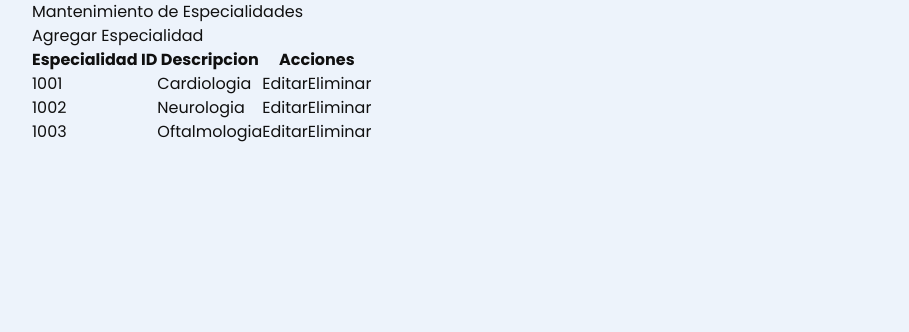
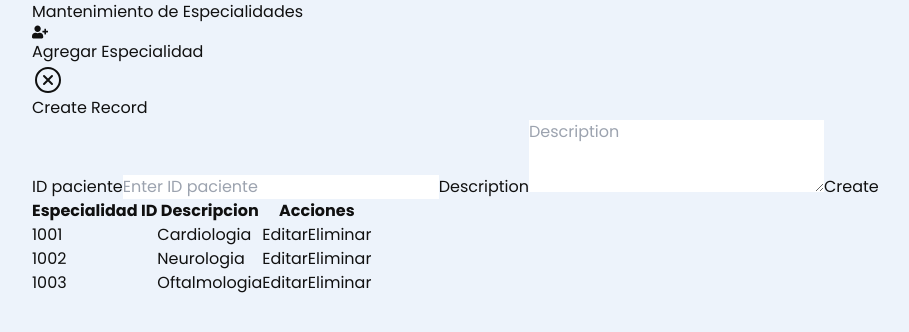
Before and after one commit to rsulbaranc/docbook, a React (Vite) app in the folder frontend/: page /mantenimiento/especialidades in a window 1280 px wide. Both pictures are taken after a click on the button "Agregar Especialidad". Shown: the top 332 px of the page, without its empty margins (58-967 px from the left). Built offline with nearby package versions, Linux system fonts and the light colour scheme.

Commit message:
Add Modal component to Login, MantenimientoEspecialidades, MantenimientoPerfil, and MantenimientoUsuario pages

```diff
--- /dev/null
+++ b/frontend/src/components/ui/Modal.jsx
@@ -0,0 +1,39 @@
+import React, { Children, useEffect, useState } from 'react'
+import Button from './Button'
+import { IoCloseCircleOutline } from "react-icons/io5";
+import { set } from 'react-hook-form';
+
+
+
+
+export const Modal = ({btnText, btnClose, children, openModal}) => {
+
+    const [showModal, setShowModal] = useState(false);
+
+    useEffect(() => {
+        setShowModal(openModal);
+    }, [openModal]);
+
+  return (
+    <div className='z-10'>
+        {btnText ? (
+            <Button onClick={() => setShowModal(true)}>
+                {btnText}
+            </Button>
+        ) : null}
+        {showModal ? (
+            <div className='fixed inset-0 bg-black bg-opacity-70 backdrop-blur-sm flex justify-center items-center'>
+                <div className='bg-white rounded p-5 flex flex-col justify-center items-center gap-5 relative'>
+                    {btnClose ? (
+                        <div className="absolute top-0 right-0 m-2 text-indigo-600 cursor-pointer">
+                        <IoCloseCircleOutline size={32} onClick={() => setShowModal(false)} />
+                    </div>
+                ): null }
+                {children}
+                </div>
+
+            </div>
+        ) : null}
+    </div>
+  )
+}
--- a/frontend/src/pages/Login.jsx
+++ b/frontend/src/pages/Login.jsx
@@ -3,6 +3,7 @@ import { Card, Input, Button, Label } from "../components/ui";
 import { useForm } from "react-hook-form";
 //import axios from "axios";
 import { useAuth } from "../context/AuthContext";
+import { Modal } from "../components/ui/Modal";
 
 const Login = () => {
 
--- a/frontend/src/pages/admin/MantenimientoEspecialidades.jsx
+++ b/frontend/src/pages/admin/MantenimientoEspecialidades.jsx
@@ -1,13 +1,43 @@
-import { Button, Card } from '../../components/ui'
+import { useForm } from 'react-hook-form'
+import { Button, Card, Input, Label, Textarea } from '../../components/ui'
+import { Modal } from '../../components/ui/Modal'
+import { FaUserPlus } from 'react-icons/fa'
 
 export const MantenimientoEspecialidades = () => {
+    const { register, handleSubmit } = useForm()
   return (
     <div>
         <Card>
             <h1 className='text-xl text-center font-bold'>Mantenimiento de Especialidades</h1>
             <div>
                 <div className='flex justify-end'>
-                    <Button className="bg-blue-500 text-white p-2">Agregar Especialidad</Button>
+                <Modal
+            btnText={
+            <div className='flex items-center justify-center gap-1'>
+              <FaUserPlus />
+              Agregar Especialidad
+            </div>}
+            btnClose={true}
+            >
+              <div>
+              <h2 className="text-3xl font-bold my-4">
+                Create Record
+            </h2>
+            <form >
+                <Label htmlFor="name">ID paciente</Label>
+                <Input type = "text" placeholder = "Enter ID paciente"
+                {...register("id_paciente")}
+                />
+
+                <Label htmlFor="Description">Description</Label>
+                <Textarea placeholder="Description" rows={3}
+                {...register("desc_historia")}
+                ></Textarea>
+
+                <Button>Create</Button>
+            </form>
+              </div>
+            </Modal>
                 </div>
                 <table className="w-full mt-3 table-auto">
                     <thead>
--- a/frontend/src/pages/admin/MantenimientoPerfil.jsx
+++ b/frontend/src/pages/admin/MantenimientoPerfil.jsx
@@ -1,14 +1,46 @@
 import React from 'react'
-import { Button, Card } from '../../components/ui'
+import { Button, Card, Input, Label, Textarea } from '../../components/ui'
+import { Modal } from '../../components/ui/Modal'
+import { FaUserPlus } from 'react-icons/fa'
+import { useForm } from 'react-hook-form'
 
 export const MantenimientoPerfil = () => {
+
+    const { register, handleSubmit } = useForm()
+
   return (
     <div>
         <Card>
             <h1 className='text-xl text-center font-bold'>Mantenimiento de Perfil</h1>
             <div>
                 <div className='flex justify-end'>
-                    <Button className="bg-blue-500 text-white p-2">Agregar Perfil</Button>
+                <Modal
+            btnText={
+            <div className='flex items-center justify-center gap-1'>
+              <FaUserPlus />
+              Agregar Tipo de Perfil
+            </div>}
+            btnClose={true}
+            >
+              <div>
+              <h2 className="text-3xl font-bold my-4">
+                Create Record
+            </h2>
+            <form >
+                <Label htmlFor="name">ID paciente</Label>
+                <Input type = "text" placeholder = "Enter ID paciente"
+                {...register("id_paciente")}
+                />
+
+                <Label htmlFor="Description">Description</Label>
+                <Textarea placeholder="Description" rows={3}
+                {...register("desc_historia")}
+                ></Textarea>
+
+                <Button>Create</Button>
+            </form>
+              </div>
+            </Modal>
                 </div>
                 <table className="w-full mt-3">
                     <thead>
--- a/frontend/src/pages/admin/MantenimientoUsuario.jsx
+++ b/frontend/src/pages/admin/MantenimientoUsuario.jsx
@@ -1,9 +1,11 @@
 import { useEffect, useState } from 'react'
-import { Button, Card } from '../../components/ui'
+import { Button, Card, Input, Label, Textarea } from '../../components/ui'
 import { deleteUser, getAllUsers, getUser  } from '../../api/admin'
 import { FaRegTrashAlt } from "react-icons/fa";
 import { MdOutlineModeEdit } from "react-icons/md";
 import { FaUserPlus } from "react-icons/fa";
+import { Modal } from '../../components/ui/Modal';
+import { useForm } from 'react-hook-form';
 
 export const MantenimientoUsuario = () => {
 
@@ -39,6 +41,8 @@ export const MantenimientoUsuario = () => {
 
   }
 
+  const { register, handleSubmit } = useForm()
+
   return (
     <div>
       <Card>
@@ -49,10 +53,33 @@ export const MantenimientoUsuario = () => {
               <input type="text" placeholder="Buscar Usuario" className="w-80 p-2 my-2" onChange={(e) => setSearchContent(e.target.value)}/>
               <button className="bg-blue-500 text-white p-2" onClick={() => searchUser(searchContent)}>Buscar</button>
             </div>
-            <Button className="flex h-10">
+            <Modal
+            btnText={
+            <div className='flex items-center justify-center gap-1'>
               <FaUserPlus />
               Agregar Usuario
-            </Button>
+            </div>}
+            btnClose={true}
+            >
+              <div>
+              <h2 className="text-3xl font-bold my-4">
+                Create Record
+            </h2>
+            <form >
+                <Label htmlFor="name">ID paciente</Label>
+                <Input type = "text" placeholder = "Enter ID paciente"
+                {...register("id_paciente")}
+                />
+
+                <Label htmlFor="Description">Description</Label>
+                <Textarea placeholder="Description" rows={3}
+                {...register("desc_historia")}
+                ></Textarea>
+
+                <Button>Create</Button>
+            </form>
+              </div>
+            </Modal>
           </div>
           <table className="w-full mt-3">
             <thead>
```
